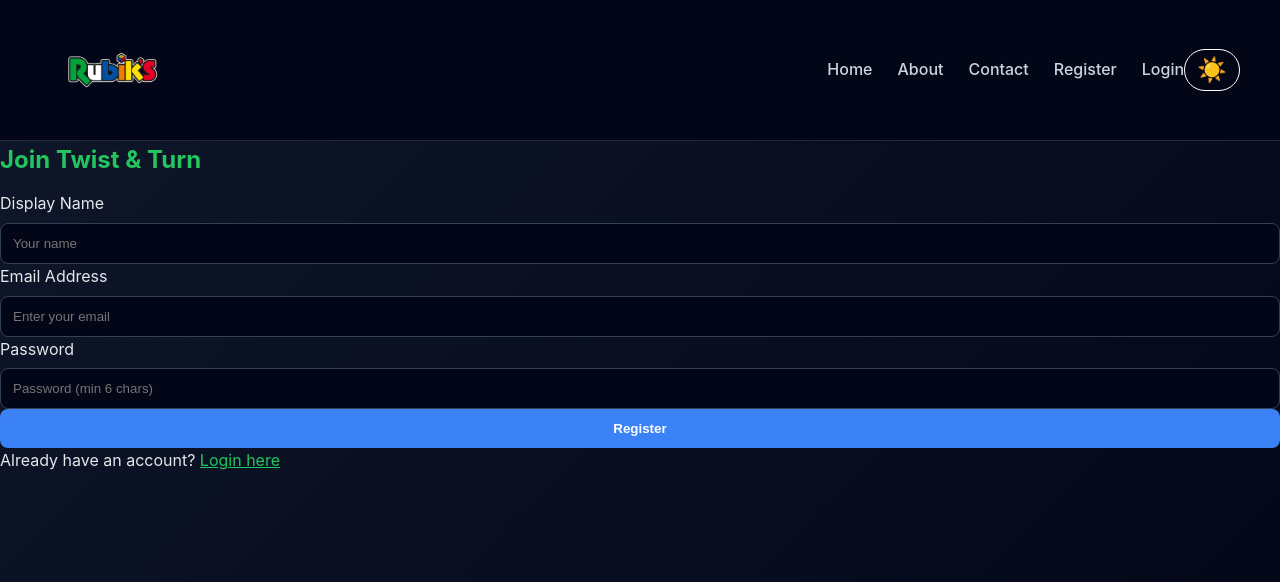
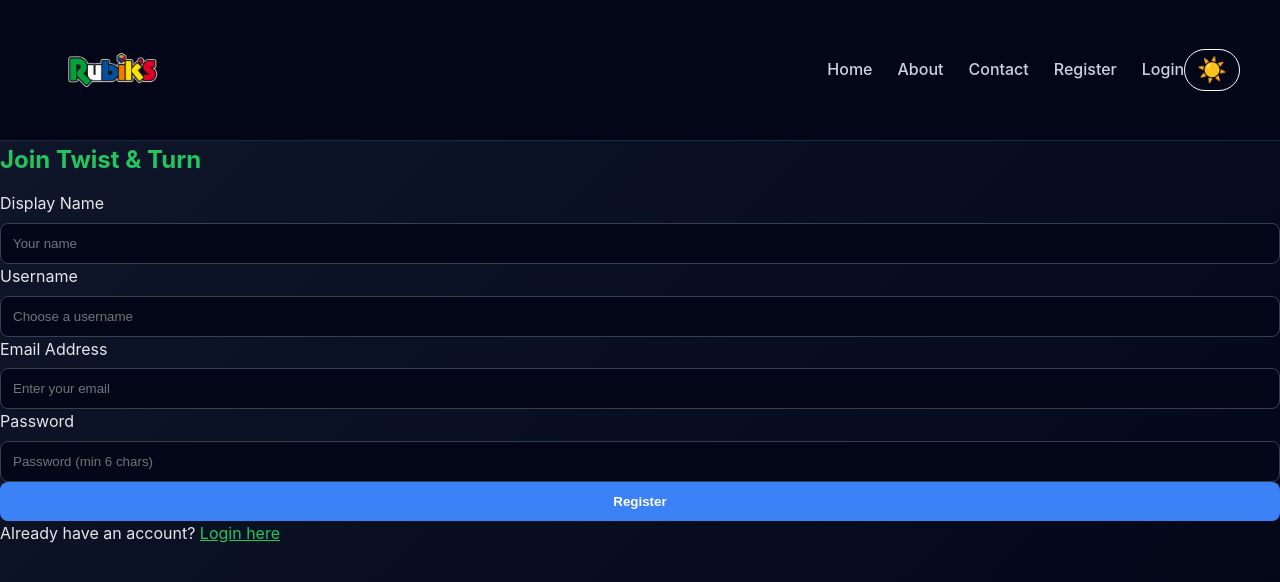
Before and after one commit to roheeeheee/brader-app, a React (Create React App) app in the folder frontend/: page /register in a window 1280 px wide. Shown: the top 582 px of the page. Built offline with nearby package versions, Linux system fonts and the light colour scheme.

Commit message:
now now now

```diff
--- a/frontend/src/pages/RegisterPage.js
+++ b/frontend/src/pages/RegisterPage.js
@@ -4,6 +4,7 @@ import { AuthContext } from '../context/AuthContext';
 
 const RegisterPage = () => {
   const [name, setName] = useState('');
+  const [username, setUsername] = useState('');
   const [email, setEmail] = useState('');
   const [password, setPassword] = useState('');
   const [loading, setLoading] = useState(false);
@@ -18,7 +19,8 @@ const RegisterPage = () => {
     setLoading(true);
 
     try {
-      await register({ name, email: email.trim(), password });
+      // Include the new username in the registration payload
+      await register({ name, username: username.trim(), email: email.trim(), password });
       navigate('/');
     } catch (err) {
       setError(err.response?.data?.message || 'Registration failed.');
@@ -49,6 +51,20 @@ const RegisterPage = () => {
           </div>
 
           <div className="form-group">
+            <label htmlFor="username">Username</label>
+            <input
+              id="username"
+              name="username"
+              type="text"
+              placeholder="Choose a username"
+              value={username}
+              onChange={(e) => setUsername(e.target.value)}
+              required
+              autoComplete="username"
+            />
+          </div>
+
+          <div className="form-group">
             <label htmlFor="email">Email Address</label>
             <input
               id="email"
@@ -58,7 +74,7 @@ const RegisterPage = () => {
               value={email}
               onChange={(e) => setEmail(e.target.value)}
               required
-              autoComplete="username"
+              autoComplete="email"
             />
           </div>
 
```
Also changed, not shown: 2 other files (tests, documents, lock files or other folders).
